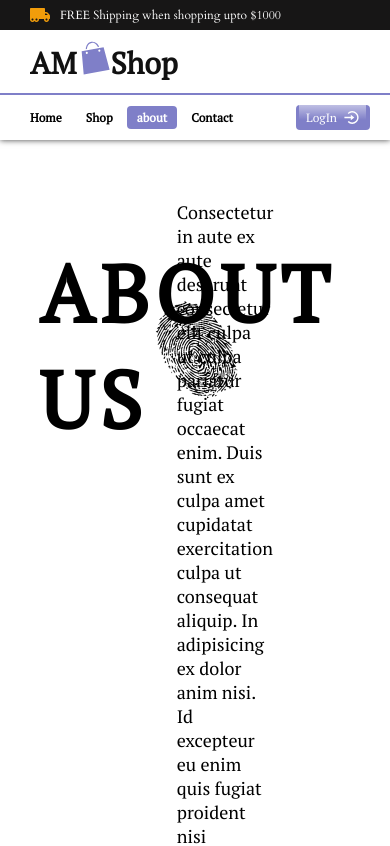
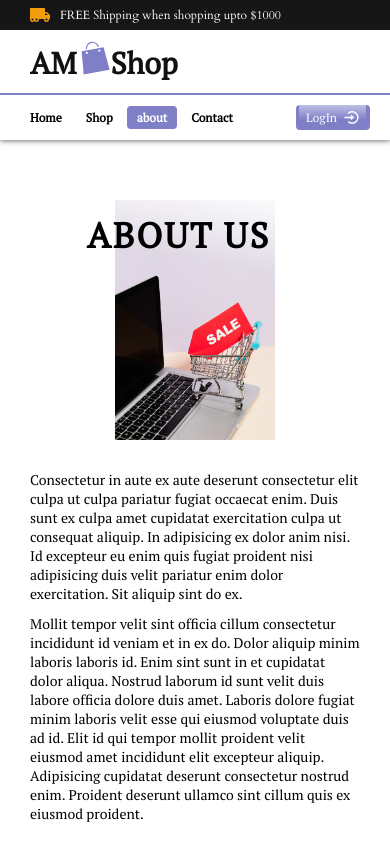
Before and after one commit to Oualid-Amzil/am_shop, a React (Create React App) app: page /about in a window 390 px wide. Shown: the top 846 px of the page. Built offline with nearby package versions, Linux system fonts and the light colour scheme.

Commit message:
responsive part

```diff
--- a/src/pages/AboutScreen.css
+++ b/src/pages/AboutScreen.css
@@ -17,7 +17,7 @@
 
 .about__content > h1 {
   position: absolute;
-  top: 40px;
+  top: 10%;
   left: 45%;
   transform: translateX(-50%);
   font-size: 80px;
@@ -28,7 +28,7 @@
 }
 
 .about__image {
-  width: 38%;
+  width: 365px;
   position: relative;
 }
 
@@ -52,8 +52,8 @@
 
 .fingerprint {
   position: absolute;
-  top: 100px;
-  right: 40px;
+  top: 18%;
+  right: 11%;
 
   height: 100px;
   z-index: 50px;
@@ -61,7 +61,7 @@
 }
 
 .about__text {
-  width: 62%;
+  flex: 1;
   display: flex;
   flex-direction: column;
   align-items: flex-end;
@@ -75,3 +75,149 @@
 
   align-self: flex-end;
 }
+
+@media (max-width: 1390px) {
+  .about {
+    padding: 60px 50px;
+  }
+}
+
+@media (max-width: 1290px) {
+  .about__content {
+    width: 90%;
+  }
+}
+
+@media (max-width: 1150px) {
+  .about__content {
+    width: 100%;
+  }
+}
+
+@media (max-width: 1050px) {
+  .fingerprint {
+    position: absolute;
+    top: 12%;
+    right: 10%;
+
+    height: 90px;
+  }
+}
+
+@media (max-width: 980px) {
+  .about__content > h1 {
+    top: 4%;
+
+    font-size: 65px;
+    letter-spacing: 5px;
+  }
+
+  .fingerprint {
+    top: 1%;
+    right: 25%;
+
+    height: 70px;
+  }
+
+  .about__text {
+    gap: 15px;
+  }
+
+  .about__text > p {
+    font-size: 16px;
+  }
+}
+
+@media (max-width: 850px) {
+  .about {
+    padding: 60px 30px;
+  }
+
+  .about__content {
+    gap: 30px;
+  }
+}
+
+@media (max-width: 800px) {
+  .about__content {
+    flex-direction: column;
+  }
+
+  .about__image {
+    width: 100%;
+    display: flex;
+    align-items: center;
+    justify-content: center;
+  }
+
+  .about__image > img {
+    width: 200px;
+  }
+
+  .fingerprint {
+    position: absolute;
+    top: 40%;
+    right: 4%;
+
+    height: 90px;
+  }
+}
+
+@media (max-width: 700px) {
+  .about__content > h1 {
+    text-align: center;
+    width: 100%;
+    top: 2%;
+
+    font-size: 55px;
+    letter-spacing: 4px;
+  }
+
+  .fingerprint {
+    position: absolute;
+    top: 36%;
+
+    height: 80px;
+  }
+}
+
+@media (max-width: 500px) {
+  .about__content > h1 {
+    font-size: 45px;
+    letter-spacing: 3px;
+  }
+
+  .fingerprint {
+    height: 70px;
+  }
+
+  .about__image > img {
+    width: 160px;
+  }
+
+  .about__text {
+    gap: 11px;
+  }
+
+  .about__text > p {
+    font-size: 14px;
+  }
+
+  .fingerprint {
+    position: absolute;
+    top: 30%;
+
+    height: 70px;
+  }
+}
+
+@media (max-width: 400px) {
+  .about__content > h1 {
+    font-size: 35px;
+    letter-spacing: 2px;
+  }
+
+  .fingerprint {
+    display: none;
+  }
+}
--- a/src/pages/ShopScreen.css
+++ b/src/pages/ShopScreen.css
@@ -43,6 +43,7 @@
   color: #111;
   font-weight: 600;
   cursor: pointer;
+
   transition: all 200ms ease;
 }
 
@@ -76,3 +77,68 @@
 .shop__empty > h3 {
   font-size: 25px;
 }
+
+@media (max-width: 1120px) {
+  .shop {
+    align-items: center;
+  }
+
+  .shop__products {
+    gap: 25px;
+  }
+
+  .shop__content {
+    flex-direction: column;
+    gap: 30px;
+  }
+
+  .shop__categories {
+    width: 100%;
+
+    flex-direction: row;
+    align-items: flex-end;
+    gap: 30px;
+  }
+
+  .shop__categories > ul {
+    flex-direction: row;
+    gap: 20px;
+  }
+
+  .active {
+    transform: scale(1.2);
+  }
+
+  .shop__products {
+    width: 100%;
+    padding: 0 30px;
+  }
+}
+
+@media (max-width: 800px) {
+  .shop {
+    gap: 30px;
+  }
+
+  .shop > h1 {
+    font-size: 35px;
+  }
+
+  .shop__categories > h3 {
+    font-size: 22px;
+  }
+
+  .shop__categories {
+    align-items: flex-start;
+  }
+
+  .shop__categories > ul {
+    flex-flow: row wrap;
+    row-gap: 10px;
+  }
+
+  .shop__categories > ul > li > button {
+    max-width: 88px;
+    min-width: 65px;
+  }
+}
--- a/src/pages/ShopScreen.js
+++ b/src/pages/ShopScreen.js
@@ -46,10 +46,10 @@ const ShopScreen = () => {
 
   return (
     <div className="shop">
-      <h1>PRODUCTS</h1>
+      <h1>#PRODUCTS#</h1>
       <div className="shop__content">
         <div className="shop__categories">
-          <h3>CATEGORIES</h3>
+          <h3>CATEGORIES:</h3>
           <ul>
             <li>
               <button
```
